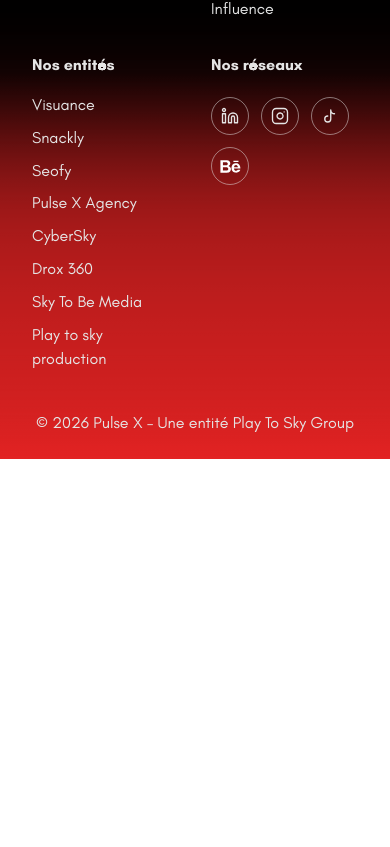
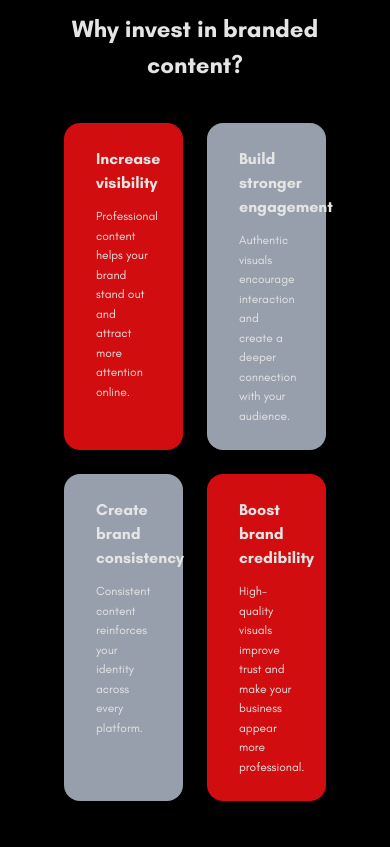
Before and after one commit to 4skygroup/pulse-x, a React (Vite) app: page /brandcontent in a window 390 px wide. Shown: the part 2377-3224 px from the top of the page. Before the commit the page ends 2836 px from the top, so only its background shows below. Built offline with nearby package versions, Linux system fonts and the light colour scheme.

Commit message:
ajout du responsive social medial + la section why (page brand content)

```diff
--- a/src/components/SocialMediaSection.tsx
+++ b/src/components/SocialMediaSection.tsx
@@ -46,7 +46,7 @@
                 </div>
 
                 {/* Grille d'images 3×2 */}
-                <div className="flex-1 grid grid-cols-3 grid-rows-2 gap-2">
+                <div className="flex-1 grid grid-cols-2 md:grid-cols-3 grid-rows-3 md:grid-rows-2 gap-2">
                     {/* Rangée 1 */}
                     <img src="/img1.png" className="aspect-[3/4] w-full" alt="img1"/>
                     <img src="/img2.png" className="aspect-[3/4] w-full" alt="img2"/>
--- /dev/null
+++ b/src/components/why/BrandedContentCard.tsx
@@ -0,0 +1,22 @@
+interface BrandedContentCardProps {
+    title: string;
+    description: string;
+    variant: "red" | "gray";
+}
+
+export default function BrandedContentCard({
+    title,
+    description,
+    variant,
+}: BrandedContentCardProps) {
+
+    const bg =
+        variant === "red" ? "bg-pulse-x-card-red" : "bg-pulse-x-card-gray";
+
+    return (
+        <div className={`${bg} rounded-2xl px-8 py-6 flex flex-col gap-3`}>
+            <span className="font-bold text-t5 text-white">{title}</span>
+            <p className="text-t6 text-white leading-relaxed">{description}</p>
+        </div>
+    );
+}
--- /dev/null
+++ b/src/components/why/Brandedcontent.tsx
@@ -0,0 +1,34 @@
+import BrandedContentCard from "./BrandedContentCard";
+
+export interface BrandedContentItem {
+    title: string;
+    description: string;
+    variant: "red" | "gray";
+}
+
+interface BrandedContentSectionProps {
+    title: string;
+    items: BrandedContentItem[];
+}
+
+export default function BrandedContentSection({
+      title,
+      items,
+}: BrandedContentSectionProps) {
+
+    return (
+        <section className="bg-black w-full px-16 py-16 flex flex-col items-center gap-10">
+            <h2 className="text-h7 font-bold text-white text-center">{title}</h2>
+            <div className="grid grid-cols-2 gap-6 w-full max-w-5xl">
+                {items.map((item, index) => (
+                    <BrandedContentCard
+                        key={index}
+                        title={item.title}
+                        description={item.description}
+                        variant={item.variant}
+                    />
+                ))}
+            </div>
+        </section>
+    );
+}
--- a/src/pages/BrandContent.tsx
+++ b/src/pages/BrandContent.tsx
@@ -1,6 +1,7 @@
 import HeroComp from "../components/HeroComp";
 import OurProcess from "../components/process/Process.tsx";
 import SocialMediaSection from "../components/SocialMediaSection.tsx";
+import BrandedContentSection, {type BrandedContentItem} from "../components/why/Brandedcontent.tsx";
 
 export default function BrandContent() {
 
@@ -14,6 +15,29 @@
             "We help brands create impactful visual content designed to capture attention and strengthen their online presence. From creative concepts to polished execution, every project is built to reflect your identity and engage your audience. Whether through photography, short-form videos, or campaign visuals, we focus on creating content that feels authentic, modern, and memorable.",
 
     };
+
+    const brandedContentItems: BrandedContentItem[] = [
+        {
+            title: "Increase visibility",
+            description: "Professional content helps your brand stand out and attract more attention online.",
+            variant: "red",
+        },
+        {
+            title: "Build stronger engagement",
+            description: "Authentic visuals encourage interaction and create a deeper connection with your audience.",
+            variant: "gray",
+        },
+        {
+            title: "Create brand consistency",
+            description: "Consistent content reinforces your identity across every platform.",
+            variant: "gray",
+        },
+        {
+            title: "Boost brand credibility",
+            description: "High-quality visuals improve trust and make your business appear more professional.",
+            variant: "red",
+        },
+    ];
 
     return (
         <>
@@ -29,7 +53,7 @@
                 ]}
             />
             <SocialMediaSection/>
-
+            <BrandedContentSection title="Why invest in branded content?" items={brandedContentItems} />
         </>
 
     );
```
